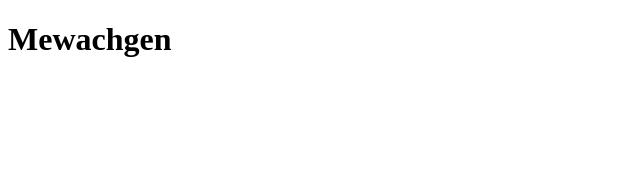
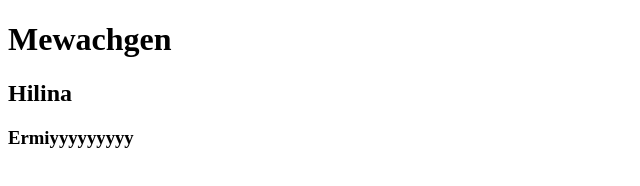
Before and after one commit to Getch-2018/gitPractice, a plain HTML site: page page/Index.html in a window 1280 px wide. Shown: the whole page, without its empty margins (0-640 px from the left). Drawn offline with Linux system fonts and the light colour scheme.

Commit message:
Second change

```diff
--- a/page/Index.html
+++ b/page/Index.html
@@ -8,5 +8,7 @@
 </head>
 <body>
     <h1> Mewachgen</h1>
+    <h2> Hilina</h2>
+    <h3> Ermiyyyyyyyyy</h3>
 </body>
 </html>
```
